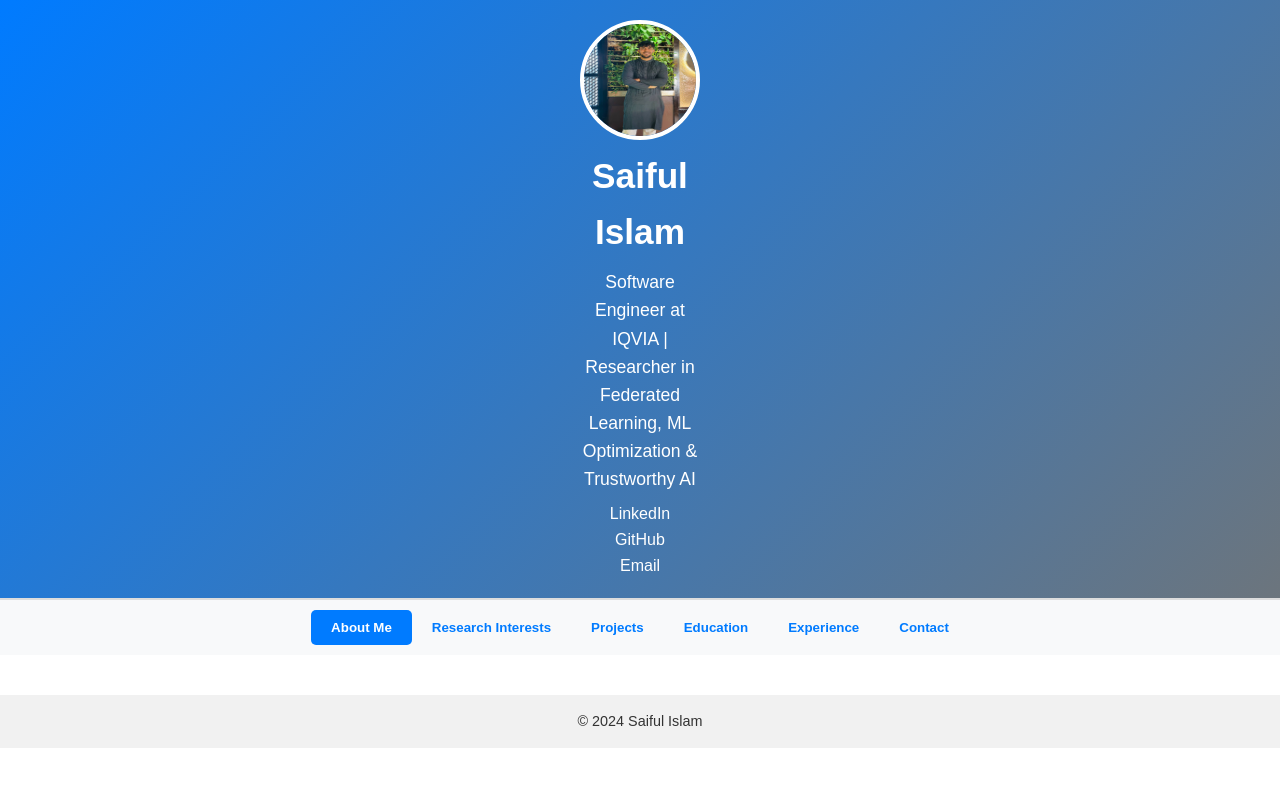
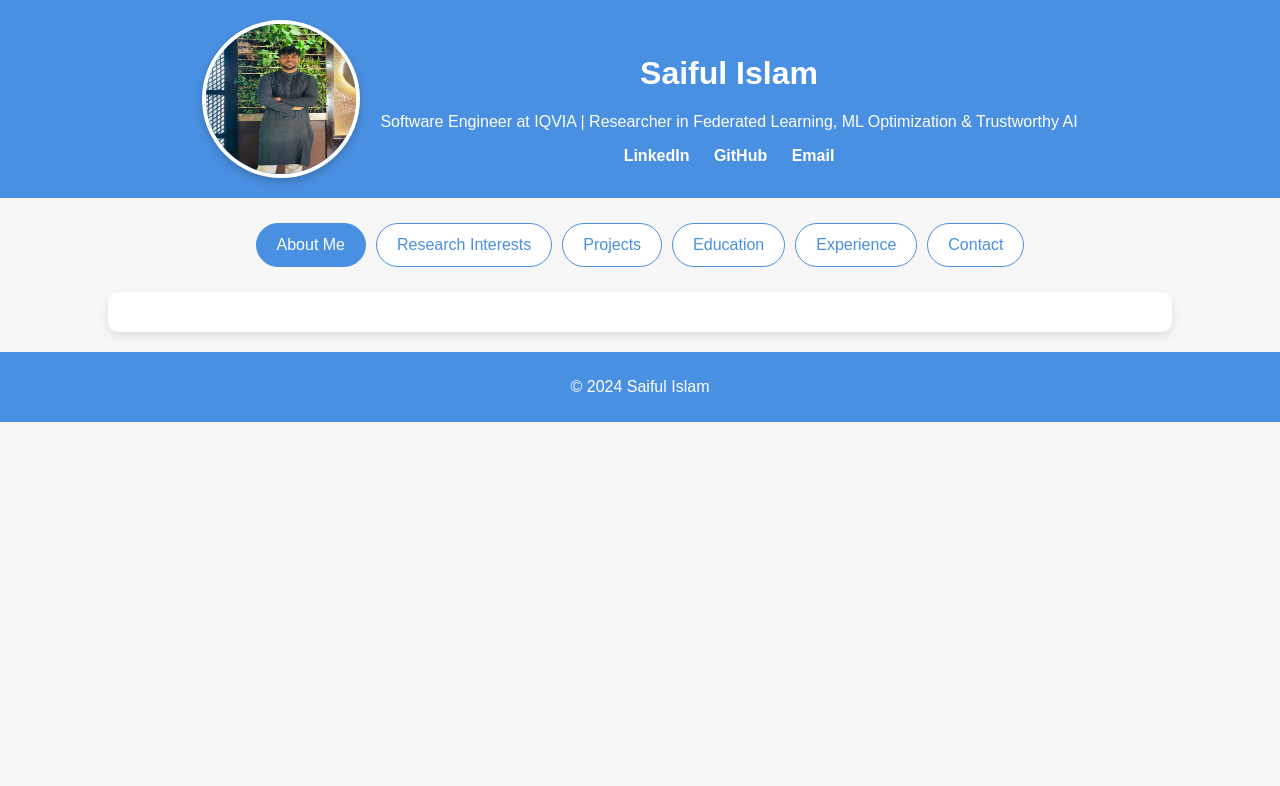
Before and after one commit to saifulislam11/saifulislam11.github.io, a plain HTML site: page index.html in a window 1280 px wide. Drawn offline with Linux system fonts and the light colour scheme.

Commit message:
ADD STYLING

```diff
--- a/index.html
+++ b/index.html
@@ -11,6 +11,7 @@
   <header>
     <div class="profile">
       <img src="PROFILE2.jpg" alt="Saiful Islam Profile Picture" class="profile-img">
+      <div class="profile-info">
         <h1>Saiful Islam</h1>
         <p>Software Engineer at IQVIA | Researcher in Federated Learning, ML Optimization & Trustworthy AI</p>
         <nav>
@@ -19,9 +20,9 @@
           <a href="mailto:saifulislambuet11@gmail.com">Email</a>
         </nav>
       </div>
+    </div>
   </header>
 
-  <!-- Tab navigation -->
   <div class="tab-container">
     <button class="tab-link active" onclick="openTab(event, 'about')">About Me</button>
     <button class="tab-link" onclick="openTab(event, 'research')">Research Interests</button>
--- a/styles.css
+++ b/styles.css
@@ -1,107 +1,99 @@
-* {
-  margin: 0;
-  padding: 0;
-  box-sizing: border-box;
-}
-
+/* General Styling */
 body {
   font-family: Arial, sans-serif;
   color: #333;
-  line-height: 1.6;
+  margin: 0;
+  background-color: #f7f7f7;
+  display: flex;
+  flex-direction: column;
+  align-items: center;
 }
 
+/* Header and Profile Styling */
 header {
+  width: 100%;
+  background-color: #4A90E2;
+  padding: 20px;
   text-align: center;
-  padding: 20px;
-  background: linear-gradient(135deg, #007bff, #6c757d);
+}
+
+.profile {
+  display: flex;
+  align-items: center;
+  justify-content: center;
+  gap: 20px;
+}
+
+.profile-img {
+  width: 150px;
+  height: 150px;
+  border-radius: 50%;
+  border: 4px solid white;
+  box-shadow: 0 4px 8px rgba(0, 0, 0, 0.2);
+}
+
+.profile-info {
   color: white;
 }
 
-.profile {
-  max-width: 120px;
-  margin: auto;
+nav a {
+  color: white;
+  margin: 0 10px;
+  text-decoration: none;
+  font-weight: bold;
 }
 
-.profile-img {
-  width: 120px;
-  height: 120px;
-  border-radius: 50%;
-  border: 4px solid #fff;
-}
-
-header h1 {
-  font-size: 2.2em;
-}
-
-header p {
-  font-size: 1.1em;
-  margin: 8px 0;
-}
-
-header nav a {
-  color: white;
-  text-decoration: none;
-  margin: 0 8px;
-}
-
-header nav a:hover {
+nav a:hover {
   text-decoration: underline;
 }
 
+/* Tab Container Styling */
 .tab-container {
   display: flex;
   justify-content: center;
-  background-color: #f8f9fa;
-  padding: 10px;
-  border-top: 2px solid #ddd;
+  margin-top: 20px;
 }
 
 .tab-link {
-  padding: 10px 20px;
+  padding: 12px 20px;
+  margin: 5px;
+  font-size: 16px;
+  color: #4A90E2;
+  border: 1px solid #4A90E2;
+  background-color: white;
+  border-radius: 25px;
   cursor: pointer;
-  color: #007bff;
-  border: none;
-  background: none;
-  outline: none;
-  font-weight: bold;
+  transition: 0.3s;
 }
 
-.tab-link:hover,
-.tab-link.active {
-  color: #fff;
-  background-color: #007bff;
-  border-radius: 5px;
+.tab-link:hover, .tab-link.active {
+  background-color: #4A90E2;
+  color: white;
+}
+
+/* Tab Content Styling */
+main {
+  width: 80%;
+  background-color: white;
+  padding: 20px;
+  margin-top: 20px;
+  border-radius: 10px;
+  box-shadow: 0 4px 10px rgba(0, 0, 0, 0.1);
 }
 
 .tab-content {
-  padding: 20px;
   display: none;
 }
 
-main {
-  max-width: 800px;
-  margin: auto;
-  padding: 20px;
-}
-
-h2 {
-  color: #007bff;
-  font-size: 1.8em;
-}
-
-ul {
-  list-style: none;
-  padding-left: 0;
-}
-
-ul li {
-  margin: 5px 0;
+.tab-content.active {
+  display: block;
 }
 
 footer {
+  margin-top: 20px;
+  padding: 10px;
+  background-color: #4A90E2;
+  color: white;
   text-align: center;
-  padding: 15px;
-  background-color: #f1f1f1;
-  font-size: 0.9em;
-  color: #333;
+  width: 100%;
 }
```
Lines whose indentation alone changed are shown as unchanged.
